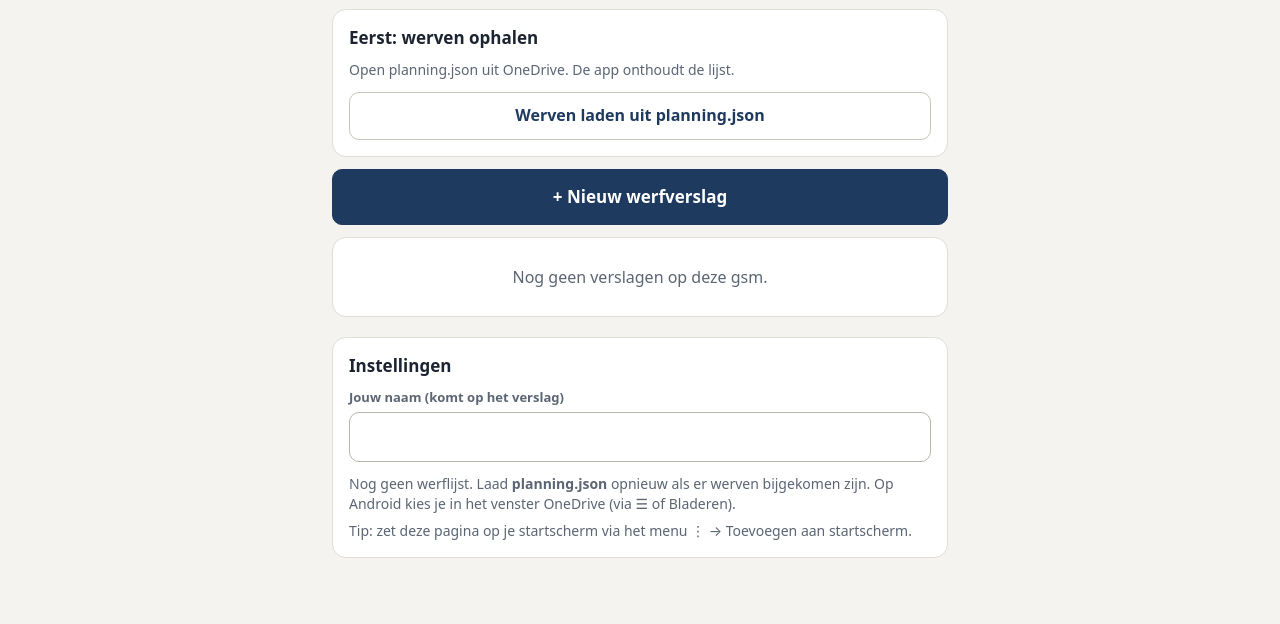
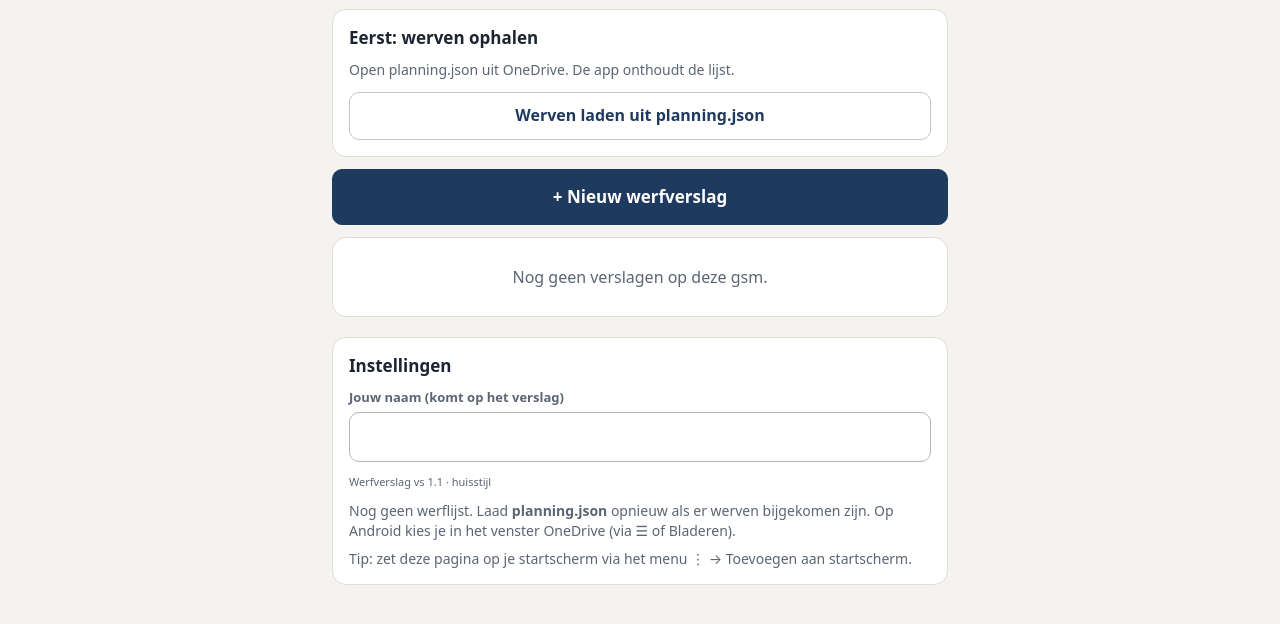
Before and after one commit to StaliboLaurent/dagrapport, a plain HTML site: page werfverslag/index.html in a window 1280 px wide. Shown: the part 92-716 px from the top of the page. Drawn offline with Linux system fonts and the light colour scheme.

Commit message:
Add files via upload

```diff
--- a/werfverslag/index.html
+++ b/werfverslag/index.html
@@ -442,6 +442,7 @@ function homeHTML(){
       h+='<button class="item" data-a="open" data-id="'+v.id+'"><span class="m"><b>'+esc(v.pn)+'</b><span class="s">'+esc(WV.shortD(v.d))+' · '+esc(v.t)+' · '+n+(n===1?' punt':' punten')+(f?' · '+f+(f===1?' foto':' foto\'s'):'')+'</span></span>'+(v.sent?'<span class="tg ok">Verstuurd</span>':'<span class="tg">Concept</span>')+'</button>';});
     h+='</div>';}
   h+='<div class="card" style="margin-top:8px"><h2>Instellingen</h2><label class="lab" for="f-naam">Jouw naam (komt op het verslag)</label><input class="in" id="f-naam" data-g="naam" value="'+esc(lsGet(NK,''))+'" autocomplete="name">'+
+    '<p class="hint" style="margin-top:12px;font-size:11px">Werfverslag vs 1.1 · huisstijl</p>'+
     '<p class="hint" style="margin-top:12px">'+(L?'Werflijst: '+werven().length+' werven uit de planning'+(L.at?', van '+esc(WV.shortD(L.at)):'')+'. ':'Nog geen werflijst. ')+'Laad <b>planning.json</b> opnieuw als er werven bijgekomen zijn. Op Android kies je in het venster OneDrive (via ☰ of Bladeren).</p>'+
     (L?'<div style="margin-top:10px">'+jsonBtn('Werven opnieuw laden uit planning.json')+'</div>':'')+
     '<p class="hint" style="margin-top:8px">Tip: zet deze pagina op je startscherm via het menu ⋮ → Toevoegen aan startscherm.</p></div>';
```
